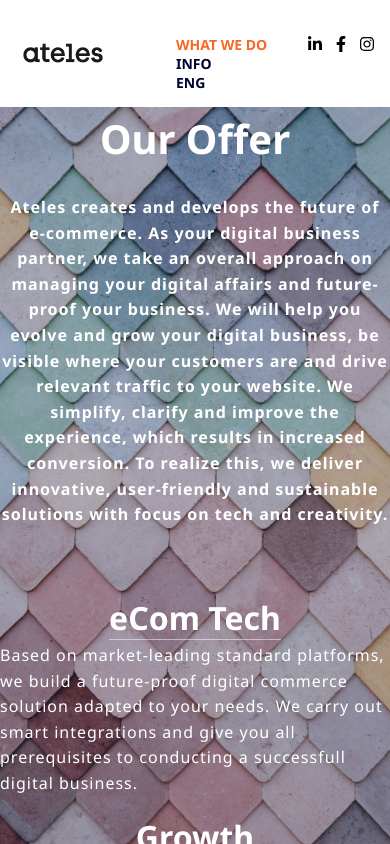
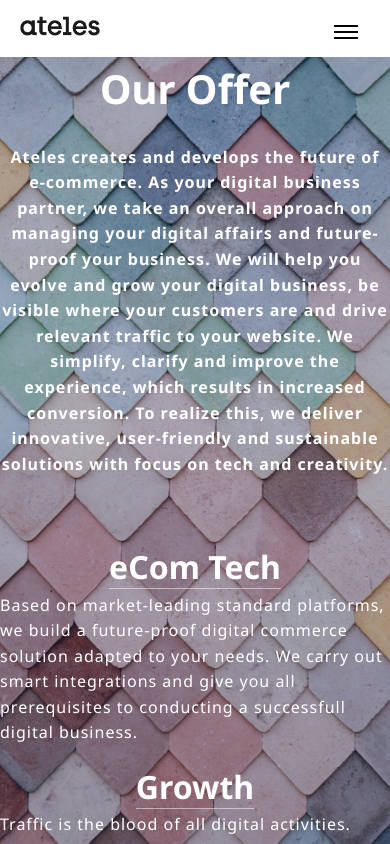
Before and after one commit to chivongv/ateles-clone, a Next.js app: page /our-offer in a window 390 px wide. Shown: the top 844 px of the page. Built offline with nearby package versions, Linux system fonts and the light colour scheme.

Commit message:
✨ Add mobile nav

```diff
--- a/src/components/Navbar.tsx
+++ b/src/components/Navbar.tsx
@@ -14,16 +14,96 @@
 const Inner = styled('div')({
   maxWidth: 1200,
   display: 'flex',
-  padding: '35px 15px 15px',
+  padding: '8px 12px',
   justifyContent: 'space-between',
   alignContent: 'center',
   margin: '0 auto',
+  '@media screen and (min-width: 640px)': {
+    padding: '35px 15px 15px',
+  },
 });
 
-const NavWrapper = styled('div')({
+const NavWrapper = styled('div')<{ isOpen: boolean }>(({ isOpen }) => ({
   display: 'flex',
   gap: 20,
   backgroundColor: 'var(--colors-white)',
+  '@media screen and (max-width: 640px)': {
+    padding: 36,
+    flexFlow: 'column wrap',
+    position: 'fixed',
+    top: 0,
+    left: 0,
+    width: '100%',
+    height: '100%',
+    opacity: isOpen ? '1' : '0',
+    transform: isOpen ? 'translateX(0%)' : 'translateX(-100%)',
+    transition: 'transform 500ms ease-in-out, opacity 300ms ease-in-out',
+    zIndex: 1,
+  },
+}));
+
+const ButtonClose = styled('button')({
+  background: 'transparent',
+  border: 'none',
+  position: 'absolute',
+  top: 20,
+  right: 20,
+  width: 24,
+  height: 24,
+  cursor: 'pointer',
+  '> span': {
+    width: 24,
+    height: 2,
+    backgroundColor: '#000',
+    display: 'inline-block',
+    position: 'absolute',
+    top: '50%',
+    left: 0,
+    ':nth-of-type(1)': {
+      transform: 'rotate(45deg)',
+    },
+    ':nth-of-type(2)': {
+      transform: 'rotate(-45deg)',
+    },
+  },
+  '@media all and (min-width: 640px)': {
+    display: 'none',
+  },
+});
+
+const ButtonBurger = styled('button')({
+  background: 'transparent',
+  border: 'none',
+  marginRight: 20,
+  cursor: 'pointer',
+  '> span': {
+    width: 24,
+    height: 2,
+    backgroundColor: '#000',
+    display: 'inline-block',
+    position: 'relative',
+    '::before': {
+      content: '""',
+      width: '100%',
+      height: '100%',
+      backgroundColor: '#000',
+      position: 'absolute',
+      top: 6,
+      left: 0,
+    },
+    '::after': {
+      content: '""',
+      width: '100%',
+      height: '100%',
+      backgroundColor: '#000',
+      position: 'absolute',
+      top: -6,
+      left: 0,
+    },
+  },
+  '@media all and (min-width: 640px)': {
+    display: 'none',
+  },
 });
 
 const Logo = styled('a')({
@@ -49,9 +129,11 @@
       marginRight: 0,
     },
   },
+  '@media screen and (min-width: 640px)': {
+    flexFlow: 'row wrap',
+  },
   '@media screen and (min-width: 992px)': {
     marginRight: 40,
-    flexDirection: 'row',
   },
 });
 
@@ -64,10 +146,15 @@
   ':hover': {
     color: 'var(--colors-orange)',
   },
+  '@media screen and (max-width: 640px)': {
+    lineHeight: '1.8em',
+    marginBottom: 5,
+  },
 }));
 
 const Navbar = () => {
   const router = useRouter();
+  const [isOpen, setIsOpen] = React.useState(false);
 
   return (
     <Container>
@@ -77,7 +164,7 @@
             <img src="/logo.png" />
           </Logo>
         </Link>
-        <NavWrapper>
+        <NavWrapper isOpen={isOpen}>
           <Nav>
             <Link href="/our-offer" passHref>
               <NavLink isActive={router.asPath === '/our-offer'}>
@@ -92,7 +179,14 @@
             </Link>
           </Nav>
           <SocialMediaNav />
+          <ButtonClose onClick={() => setIsOpen((prev) => !prev)}>
+            <span></span>
+            <span></span>
+          </ButtonClose>
         </NavWrapper>
+        <ButtonBurger onClick={() => setIsOpen((prev) => !prev)}>
+          <span></span>
+        </ButtonBurger>
       </Inner>
     </Container>
   );
```
